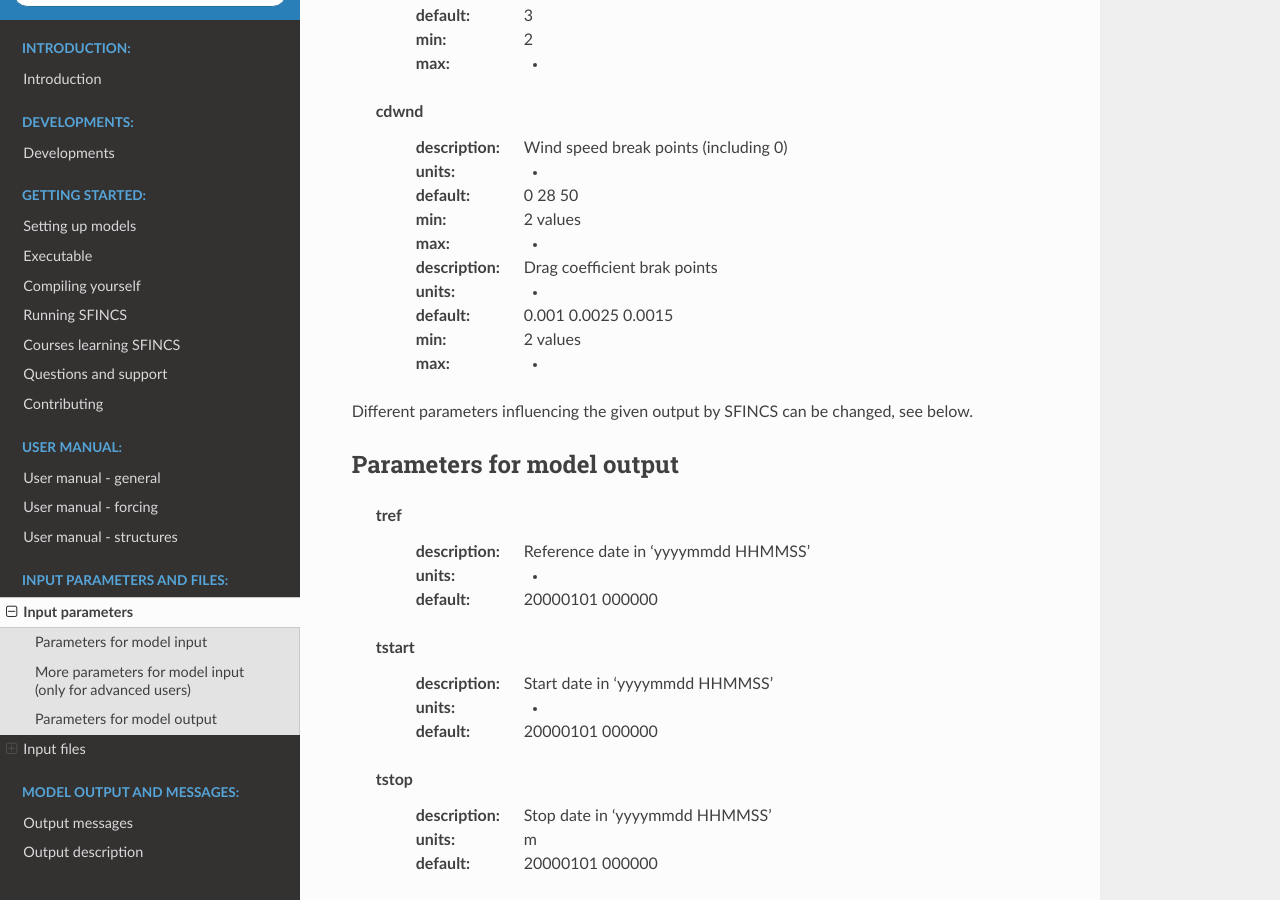
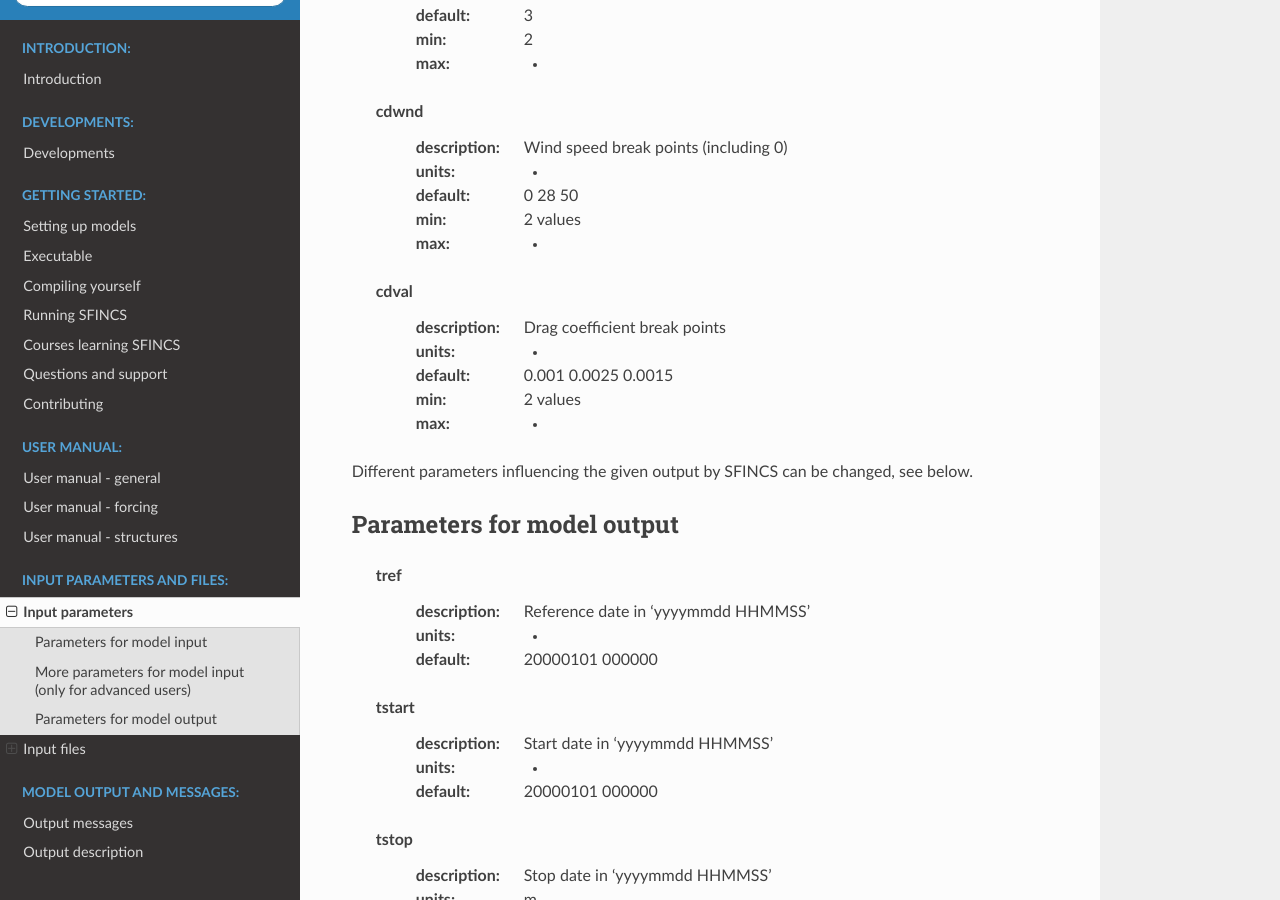
Before and after one commit to Deltares/SFINCS, a Sphinx documentation site: the page built from docs/parameters.rst, in a window 1280 px wide and 900 px high, scrolled down 6100 px. Built offline with Sphinx 7.4.7 and the Read the Docs theme 2.0.0, drawn with Linux system fonts in a browser that asks for light colours.

Commit message:
Update parameters.rst - after comments @jamal919

```diff
--- a/docs/parameters.rst
+++ b/docs/parameters.rst
@@ -196,7 +196,8 @@
 	  :default:		0  28  50
 	  :min:			2 values
 	  :max:			-
-	  :description:		Drag coefficient brak points
+	cdval
+	  :description:		Drag coefficient break points
 	  :units:		-
 	  :default:		0.001 0.0025 0.0015
 	  :min:			2 values
```
